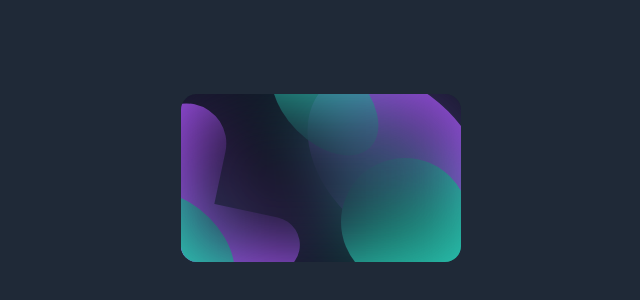
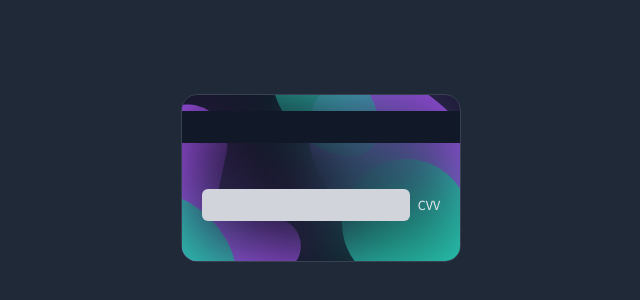
Before and after one commit to wellserrano/creditcard, a Next.js app: page / in a window 1280 px wide. Shown: the part 242-542 px from the top of the page, without its empty margins (319-959 px from the left). Built offline with nearby package versions, Linux system fonts and the light colour scheme.

Commit message:
feat: card's back side

```diff
--- a/src/components/ui/CreditCard.tsx
+++ b/src/components/ui/CreditCard.tsx
@@ -4,7 +4,8 @@ import { cva, VariantProps } from 'class-variance-authority'
 import { cn } from '../../lib/utils/cn'
 
 const creditCardVariants = cva(
- `relative bg-[#111827] w-[17.5rem] h-[10.5rem] rounded-2xl overflow-hidden
+ `relative flex flex-col items-center bg-[#111827] w-[17.5rem] h-[10.5rem] overflow-hidden
+ rounded-2xl border border-[#374151]
  before:absolute before:z-40 before:block before:w-full before:h-full before:content-[''] before:backdrop-blur-2xl before:backdrop-brightness-50
  `,
  {
@@ -29,6 +30,7 @@ const CreditCard = React.forwardRef<HTMLDivElement, CreditCardProps>(
      className={cn(creditCardVariants({ className }))}
      ref={ ref }
     >
+      {/* blurred background */}
       <div className='absolute z-30 top-16 left-40 rounded-full bg-[#2DD4BF] w-32 h-32' />
       <div className='absolute z-30 -top-8 left-20 rounded-ellipse bg-[#2DD4BFCf] w-32 h-20 rotate-45' />
       <div className='absolute z-20 -top-1 left-28 rounded-ellipse bg-[#A855F7] w-52 h-36 rotate-45' />
@@ -36,7 +38,16 @@ const CreditCard = React.forwardRef<HTMLDivElement, CreditCardProps>(
       <div className='absolute z-20 top-28 -left-10 rounded-r-full bg-[#A855F7] w-40 h-14 rotate-12' />
       <div className='absolute z-30 top-28 -left-16 rounded-ellipse bg-[#2DD4BF] w-32 h-20 rotate-45' />
 
-        {/* <div className='absolute z-50 bg-white w-full h-4 mt-8'></div> */}
+      {/* magnetic bar */}
+      <div className='z-50 mt-4 bg-[#111827] w-full h-8' />
+
+      {/* CVV display */}
+      <div className='absolute z-50 bottom-10  flex justify-end items-center gap-2'>
+        <div className='w-52 h-8 rounded-md bg-[#D1D5DB]' />
+        <p className='text-[#E5E7EB] text-sm leading-4 font-normal'>CVV</p>
+      </div>
+
+
     </div>
   )
 })
--- a/src/pages/index.tsx
+++ b/src/pages/index.tsx
@@ -15,7 +15,7 @@ export default function Home() {
         <link rel="icon" href="/favicon.ico" />
       </Head>
       <main className='flex justify-center items-center w-full h-screen min-w-min pt-16 pb-6 px-6 bg-[#1F2937]'>
-        <div className='flex flex-col gap-8'>
+        <div className=''>
           <CreditCard />
         </div>
 
```
Lines whose indentation alone changed are shown as unchanged.
